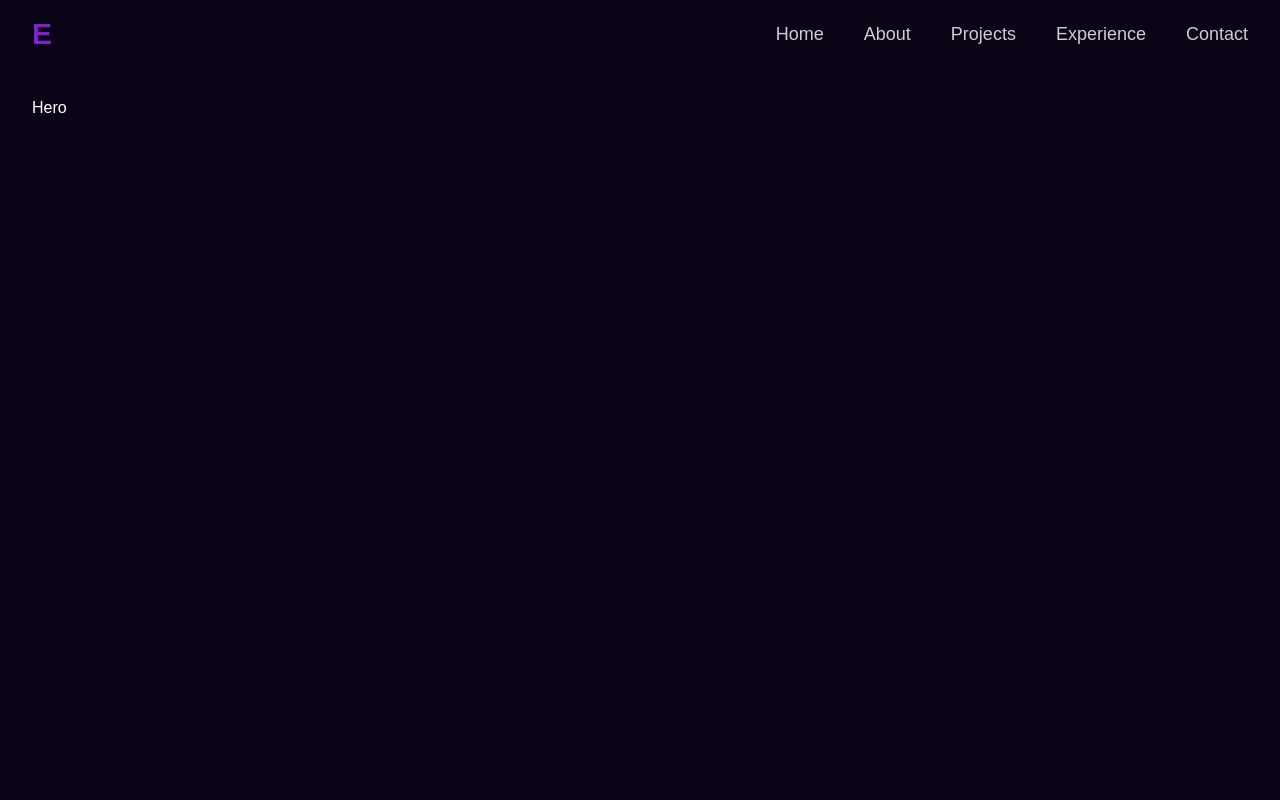
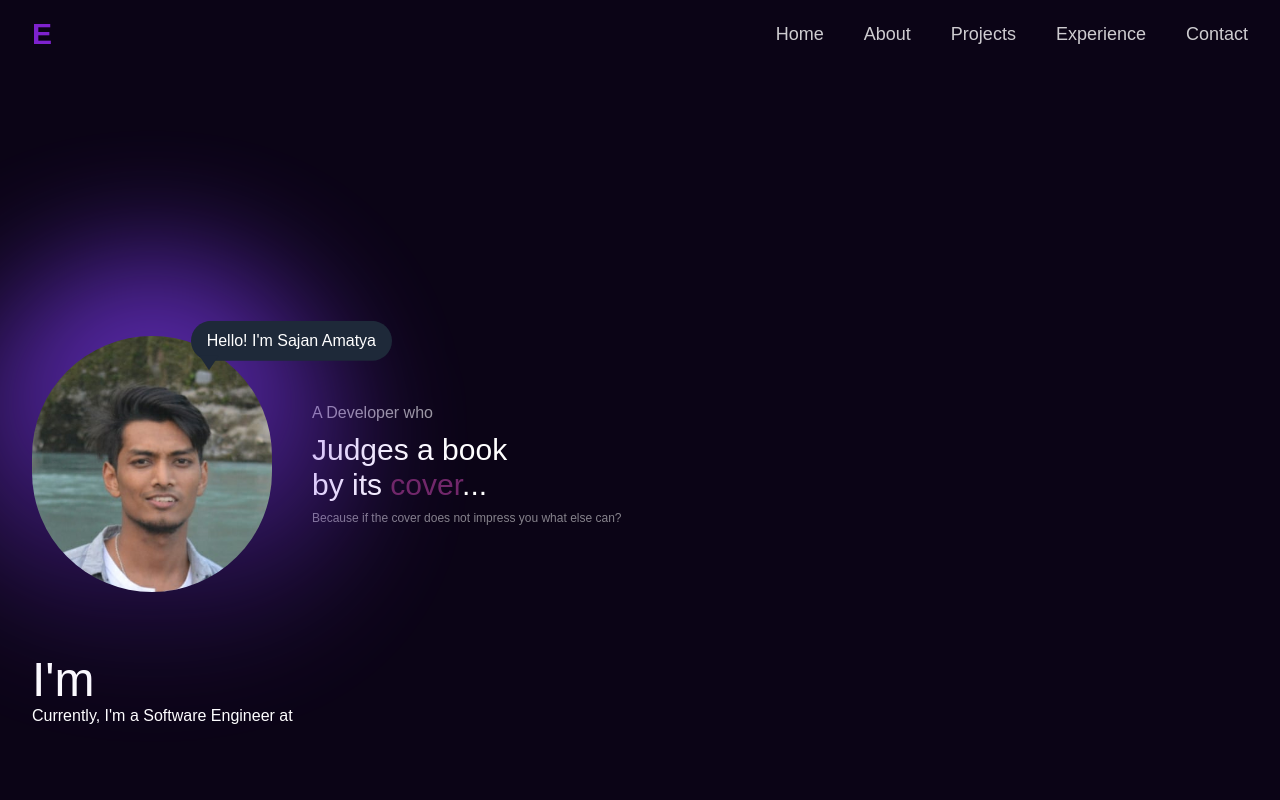
Before and after one commit to sazzzzan10/portfolio, a Next.js app: page / in a window 1280 px wide. Shown: the top 800 px of the page. Built offline with nearby package versions, Linux system fonts and the light colour scheme.

Commit message:
complete introsection ui

```diff
--- /dev/null
+++ b/app/components/IntroSection.tsx
@@ -0,0 +1,60 @@
+"use client";
+import { delayUntilRuntimeStage } from 'next/dist/server/app-render/dynamic-rendering';
+import Image from 'next/image';
+import React from 'react';
+import { Typewriter } from 'react-simple-typewriter';
+
+const IntroSection = ()=>{
+    return (
+        <section id="home" className="relative pt-36 pb-24">
+            <div className="mt-12 md:mt-24">
+                <div className="flex flex-col md:flex-row gap-8 items-start md:items-center">
+                    <div className='relative flex justify-center md:justify-end'>
+                        <div className='pointer-events-none absolute -inset-12 md:-inset-18 rounded-full bg-linear-to-b from-[#7c3aed] vali-[#6d28d9]/30 to-transparent blur-3xl opacity-90'>
+                        </div>
+
+                       <div className="rounded-[20px]  animate-bounce z-1000 absolute bg-gray-800 px-4 py-2 -top-2 -right-[50%] ">
+                        Hello! I'm Sajan Amatya
+                        <div className="absolute  -bottom-0.5 translate-y-[50%] left-2 w-0 h-0 border-l-[10px] border-l-transparent border-r-[10px] border-r-transparent rotate-180 border-b-[15px] border-b-gray-800" ></div>
+                       </div>
+                                    <div>  <Image src={"/images/sajan.jpeg"} alt="arrow"  className="z-100 rounded-full relative " height={240} width={240} priority/>
+</div> </div>
+                    <div className="md:pl-2 text-center md:text-left">
+                        <p className='text-sm md:text-base text-white/60 mb-2'>A Developer who</p>
+                        <h1 className="text-4xl sm:text-3xl font-normal traking-ight leading-[1.15]">
+                            <span className="block">Judges a book</span>
+                            <span className="block">by its {" "}
+                            <span className="relative inline-block align-baseline">
+                                <span className='relative z-10 text-[#71276A]'>{}cover</span>
+                                {/* <span className="pointer-events-none translate-y-1 absolute -inset-x-2 -inset-y-2 -z-10 rotate-12">
+                                    <Image src={"/images/hero-fg.png"} alt="arrow" fill className="object-fit" priority/>
+                                </span> */}
+                                ...</span>
+
+                            </span>
+
+
+                        </h1>
+                        <p className='mt-2 text-[10px] md:text-xs text-white/50 max-w-md md:max-w-lg mx-auto md:mx-0'>
+                        Because if the cover does not impress you what else can?
+                        </p>
+                    </div>
+                </div>
+                <div className="mt-16 max-w-3xl">
+                    <h2 className="text-3xl sm:text-4xl md:text-5xl font-normal tracking-right">
+                        <Typewriter
+                            words={["I'm a Software Engineer", "I'm a Mobile & Frontend Developer", "I'm an AI enthusiast"]}
+                            typeSpeed={65}
+                            loop
+                            deleteSpeed={0}
+                            delaySpeed={1200}
+                            />
+                    </h2>
+                    <p>Currently, I'm a Software Engineer at</p>
+                </div>
+            </div>
+        </section>
+    )
+}
+
+export default IntroSection;
--- a/app/page.tsx
+++ b/app/page.tsx
@@ -1,5 +1,6 @@
 import Image from "next/image";
 import ParallaxPage from "./parallax";
+import IntroSection from "./components/IntroSection";
 
 export default function Home() {
   return (
@@ -7,7 +8,7 @@ export default function Home() {
     <main className="max-w-7xl mx-auto px-6 lg:px-8">
     {/* <div className="flex min-h-screen items-center justify-center bg-zinc-50 font-sans dark:bg-black"> */}
       {/* <ParallaxPage/> */}
-      <div id="home" className="min-h-screen py-24">Hero</div>
+      <div id="home" className="min-h-screen py-24"><IntroSection/></div>
       <div id="about" className="min-h-screen py-24">About</div>
       <div id="projects" className="min-h-screen py-24">Projects</div>
       <div id="experience" className="min-h-screen py-24">Experience</div>
--- a/package.json
+++ b/package.json
@@ -12,7 +12,8 @@
     "next": "16.0.6",
     "react": "19.2.0",
     "react-dom": "19.2.0",
-    "react-icons": "^5.5.0"
+    "react-icons": "^5.5.0",
+    "react-simple-typewriter": "^5.0.1"
   },
   "devDependencies": {
     "@tailwindcss/postcss": "^4",
```
Also changed, not shown: public/images/sajan.jpeg (added), 1 other file (tests, documents, lock files or other folders).
